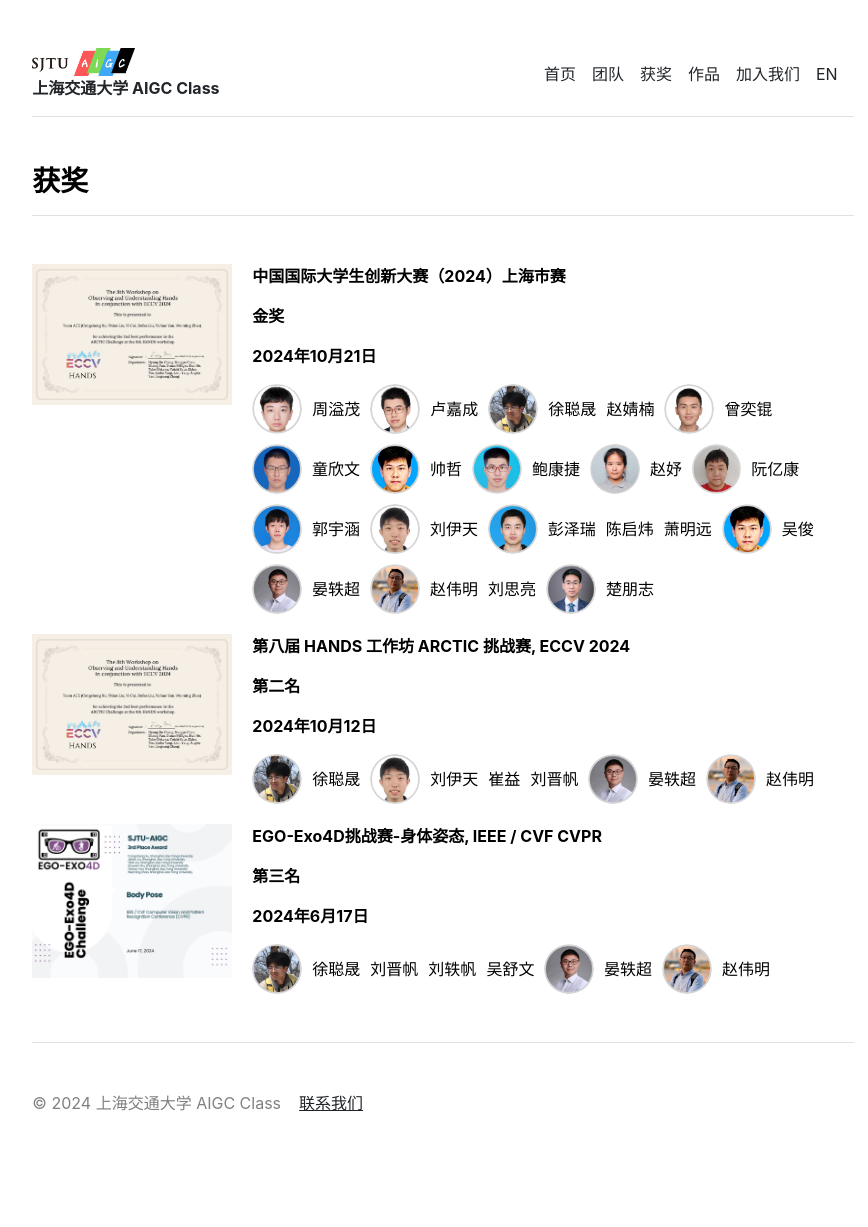
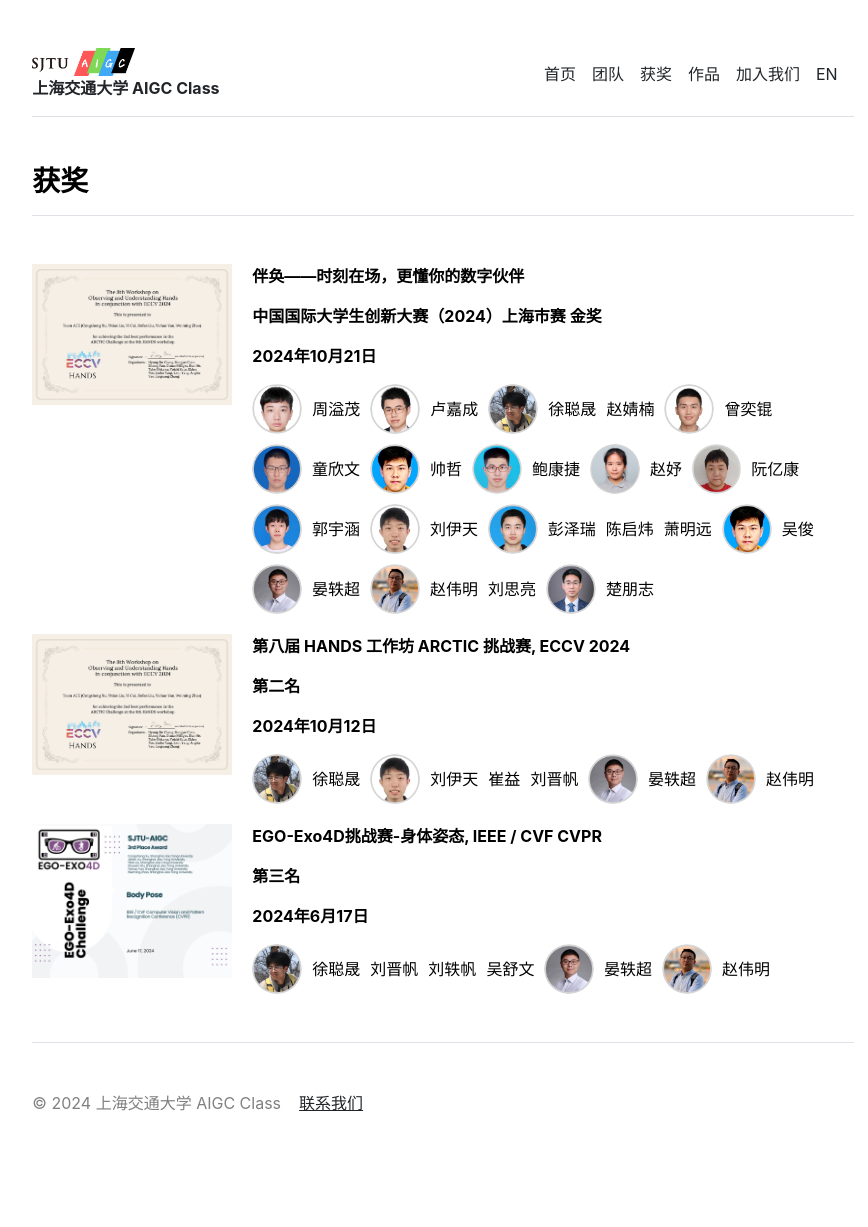
Before and after one commit to SJTU-AIGC/cn, a Jekyll site: the page built from awards.md, in a window 1280 px wide. Shown: the whole page, without its empty margins (197-1065 px from the left). Built offline with Jekyll 4.4.1, drawn with Linux system fonts in a browser that asks for light colours.

Commit message:
Update awards.html

```diff
--- a/_layouts/awards.html
+++ b/_layouts/awards.html
@@ -10,8 +10,8 @@ layout: default
     <img src="assets/img/awards/20240930_ECCV_Challange.jpg" alt="20240930 ECCV Challange Team ACE 2nd Place">
   </div>
   <div class="award-details">
-    <p><strong>中国国际大学生创新大赛（2024）上海市赛</strong></p>
-    <p><strong>金奖</strong></p>
+    <p><strong>伴奂——时刻在场，更懂你的数字伙伴</strong></p>
+    <p><strong>中国国际大学生创新大赛（2024）上海市赛 金奖</strong></p>
     <p><strong>2024年10月21日</strong></p>
 
     <div class="winners-container">
```
